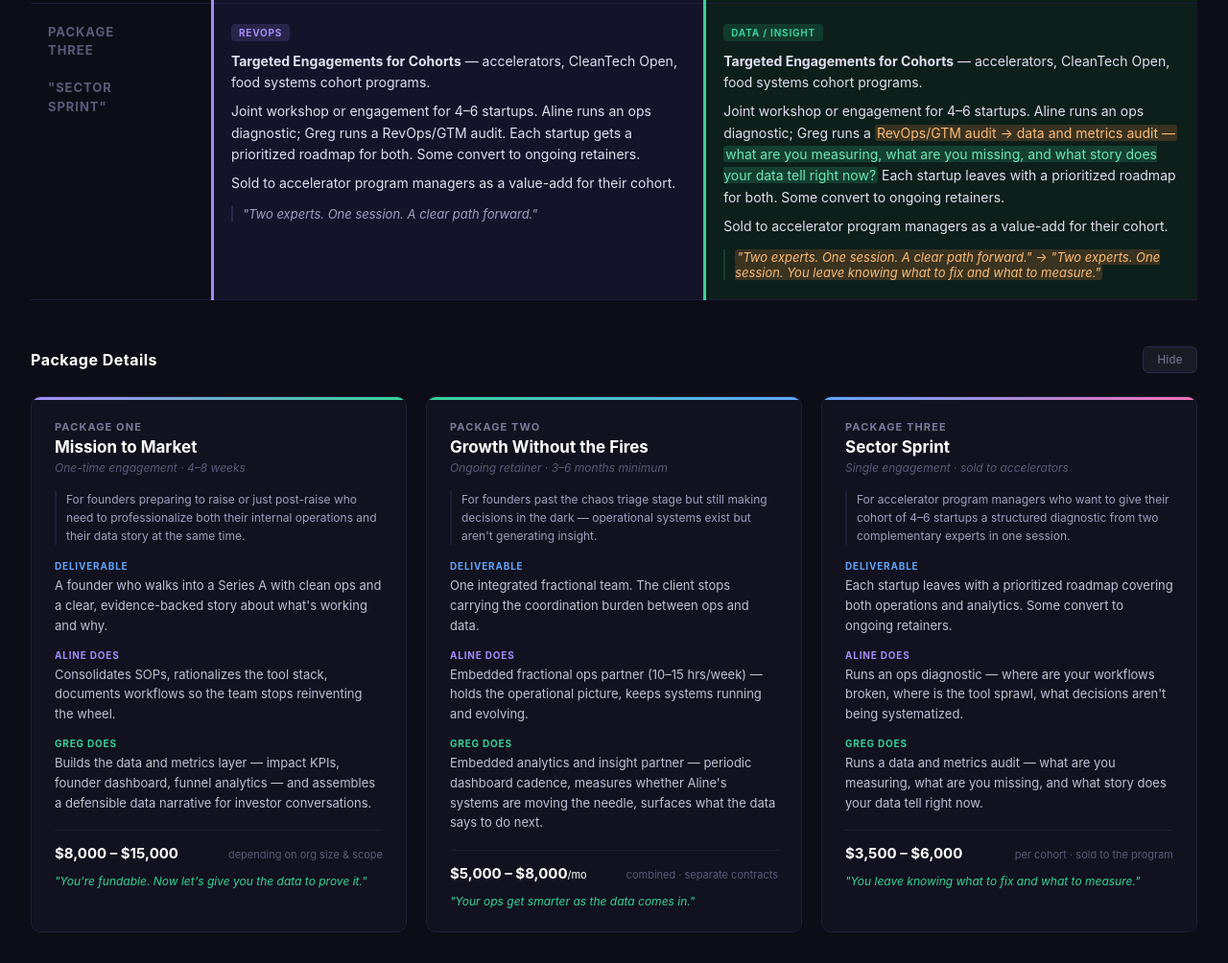
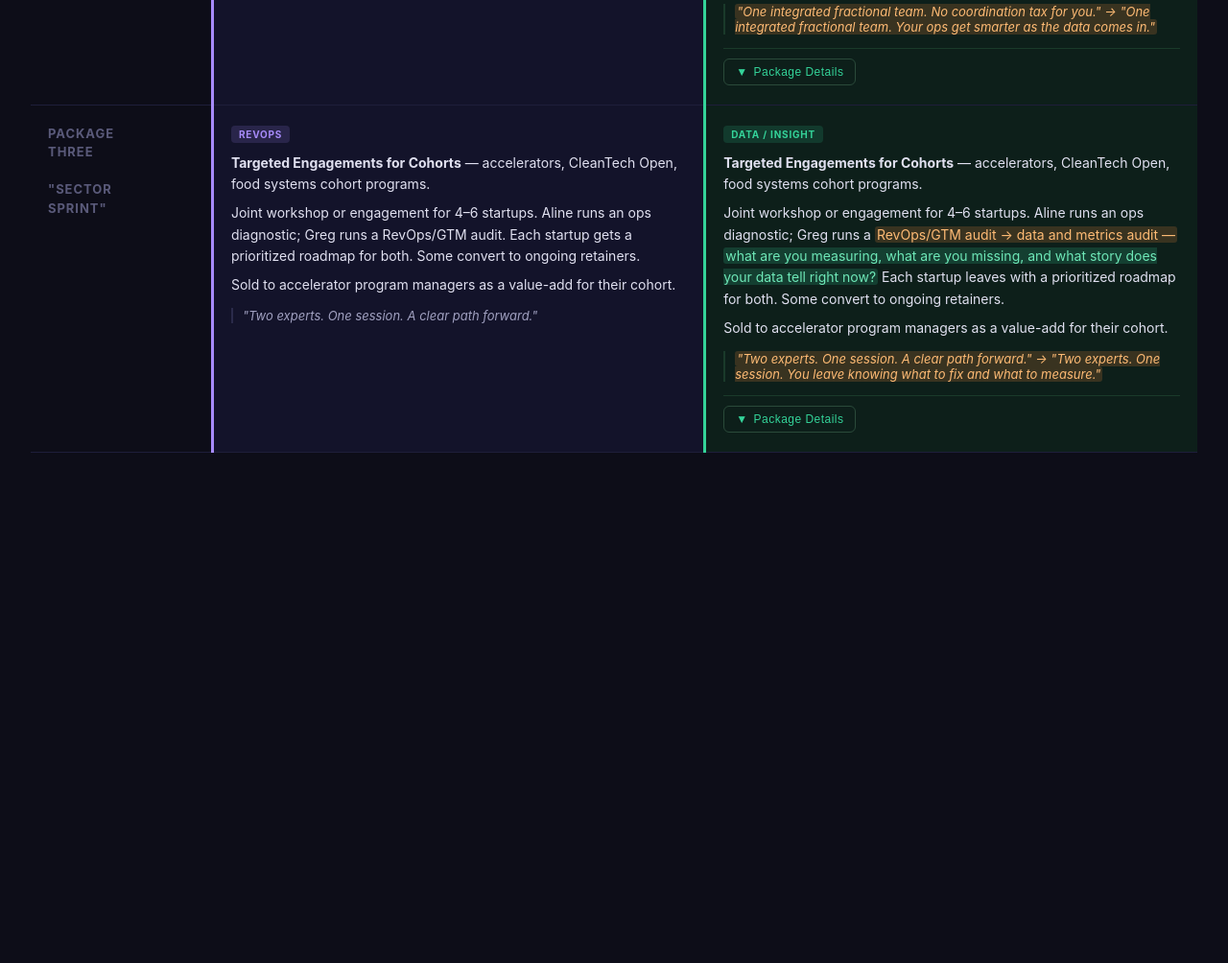
Before and after one commit to SpaceViking4/aline-partnership, a plain HTML site: page index.html in a window 1280 px wide. Shown: the part 1241-2245 px from the top of the page at 96% size. After the commit the page ends 1745 px from the top, so only its background shows below. Drawn offline with Linux system fonts and the light colour scheme.

Commit message:
Add collapsible package details to data column

```diff
--- a/index.html
+++ b/index.html
@@ -118,112 +118,68 @@
     padding: 0 2px;
   }
 
-  /* PACKAGE CARDS */
-  .packages-section {
-    margin-top: 48px;
+  /* DROPDOWN STYLES */
+  .pkg-toggle {
+    margin-top: 14px;
+    border-top: 1px solid #1a3a2a;
+    padding-top: 10px;
   }
-  .packages-header {
+  .pkg-toggle-btn {
+    background: none;
+    border: 1px solid #2a4a3a;
+    color: #34d399;
+    font-size: 12px;
+    padding: 6px 12px;
+    border-radius: 6px;
+    cursor: pointer;
     display: flex;
     align-items: center;
-    justify-content: space-between;
-    margin-bottom: 24px;
-  }
-  .packages-title {
-    font-size: 16px;
-    font-weight: 700;
-    color: #ffffff;
-    letter-spacing: 0.03em;
-  }
-  .toggle-btn {
-    background: rgba(255,255,255,0.06);
-    border: 1px solid #2a2a4a;
-    color: #7a7a9a;
-    font-size: 12px;
-    padding: 6px 14px;
-    border-radius: 6px;
-    cursor: pointer;
+    gap: 6px;
     letter-spacing: 0.04em;
   }
-  .toggle-btn:hover { background: rgba(255,255,255,0.1); color: #e0e0f0; }
-  .packages-grid {
-    display: grid;
-    grid-template-columns: repeat(3, 1fr);
-    gap: 20px;
+  .pkg-toggle-btn:hover { background: rgba(52,211,153,0.08); }
+  .pkg-toggle-btn .arrow {
+    display: inline-block;
+    transition: transform 0.2s;
   }
-  .pkg-card {
-    background: #11111f;
-    border: 1px solid #1e1e3a;
-    border-radius: 10px;
-    padding: 24px;
-    position: relative;
-    overflow: hidden;
+  .pkg-toggle-btn.open .arrow { transform: rotate(180deg); }
+  .pkg-details {
+    display: none;
+    margin-top: 14px;
+    background: rgba(0,0,0,0.2);
+    border-radius: 8px;
+    padding: 16px;
+    border: 1px solid #1a3a2a;
   }
-  .pkg-card::before {
-    content: '';
-    position: absolute;
-    top: 0; left: 0; right: 0;
-    height: 3px;
-  }
-  .pkg-card.p1::before { background: linear-gradient(90deg, #a78bfa, #34d399); }
-  .pkg-card.p2::before { background: linear-gradient(90deg, #34d399, #60a5fa); }
-  .pkg-card.p3::before { background: linear-gradient(90deg, #60a5fa, #f472b6); }
-  .pkg-name {
-    font-size: 11px;
-    font-weight: 700;
-    letter-spacing: 0.1em;
-    text-transform: uppercase;
-    color: #7a7a9a;
-    margin-bottom: 4px;
-  }
-  .pkg-title {
-    font-size: 17px;
-    font-weight: 700;
-    color: #ffffff;
-    margin-bottom: 4px;
-  }
-  .pkg-type {
-    font-size: 12px;
-    color: #5a5a7a;
-    margin-bottom: 16px;
-    font-style: italic;
-  }
-  .pkg-who {
-    font-size: 12px;
-    color: #a0a0c0;
-    margin-bottom: 16px;
-    line-height: 1.6;
-    border-left: 2px solid #1e1e3a;
-    padding-left: 10px;
-  }
-  .pkg-row {
-    margin-bottom: 14px;
-  }
+  .pkg-details.open { display: block; }
+  .pkg-row { margin-bottom: 12px; }
+  .pkg-row:last-child { margin-bottom: 0; }
   .pkg-row-label {
     font-size: 10px;
     font-weight: 700;
     text-transform: uppercase;
     letter-spacing: 0.08em;
-    margin-bottom: 4px;
+    margin-bottom: 3px;
   }
   .pkg-row-label.aline { color: #a78bfa; }
   .pkg-row-label.greg  { color: #34d399; }
   .pkg-row-label.deliverable { color: #60a5fa; }
   .pkg-row p {
-    font-size: 13px;
+    font-size: 12px;
     color: #c0c0d8;
     margin: 0;
     line-height: 1.6;
   }
   .pkg-price {
-    margin-top: 18px;
-    padding-top: 14px;
-    border-top: 1px solid #1e1e3a;
+    margin-top: 12px;
+    padding-top: 10px;
+    border-top: 1px solid #1a3a2a;
     display: flex;
     align-items: baseline;
     justify-content: space-between;
   }
   .pkg-price-amount {
-    font-size: 15px;
+    font-size: 14px;
     font-weight: 700;
     color: #ffffff;
   }
@@ -232,7 +188,7 @@
     color: #5a5a7a;
   }
   .pkg-tagline {
-    margin-top: 12px;
+    margin-top: 10px;
     font-style: italic;
     font-size: 12px;
     color: #34d399;
@@ -293,6 +249,32 @@
         <p>Aline consolidates SOPs, tools, and team workflows. Greg builds the <span class="changed">revenue infrastructure: CRM setup, lead lifecycle, outreach sequencing, pipeline visibility → data and metrics layer:</span> <span class="added">impact KPIs, a founder dashboard, funnel analytics, and a data story the founder can walk into a Series A conversation with confidence.</span></p>
         <p>Deliverable: a founder with clean ops <em>and</em> a <span class="changed">functioning GTM → clear, defensible data narrative for investors and partners</span>.</p>
         <div class="positioning-data"><span class="changed">"You're fundable. Now let's make you operable and scalable." → "You're fundable. Now let's give you the data to prove it."</span></div>
+
+        <!-- DROPDOWN P1 -->
+        <div class="pkg-toggle">
+          <button class="pkg-toggle-btn" onclick="togglePkg('pkg1', this)">
+            <span class="arrow">▼</span> Package Details
+          </button>
+          <div class="pkg-details" id="pkg1">
+            <div class="pkg-row">
+              <div class="pkg-row-label deliverable">Deliverable</div>
+              <p>A founder who walks into a Series A with clean ops and a clear, evidence-backed story about what's working and why.</p>
+            </div>
+            <div class="pkg-row">
+              <div class="pkg-row-label aline">Aline Does</div>
+              <p>Consolidates SOPs, rationalizes the tool stack, documents workflows so the team stops reinventing the wheel.</p>
+            </div>
+            <div class="pkg-row">
+              <div class="pkg-row-label greg">Greg Does</div>
+              <p>Builds the data and metrics layer — impact KPIs, founder dashboard, funnel analytics — and assembles a defensible data narrative for investor conversations.</p>
+            </div>
+            <div class="pkg-price">
+              <div class="pkg-price-amount">$8,000 – $15,000</div>
+              <div class="pkg-price-note">one-time · 4–8 weeks</div>
+            </div>
+            <div class="pkg-tagline">"You're fundable. Now let's give you the data to prove it."</div>
+          </div>
+        </div>
       </td>
     </tr>
 
@@ -312,6 +294,32 @@
         <p>Paired fractional engagement — Aline at her Kickstart or Partner tier, Greg <span class="changed">at a matching scope → embedded as the analytics and insight partner</span>. Weekly syncs between both so <span class="changed">nothing falls between ops and GTM → operational improvements are measured and visible</span>. The client gets <span class="changed">one integrated team, not two consultants who don't talk → clean systems <em>and</em> a feedback loop that shows whether those systems are moving the needle</span>.</p>
         <p>Pricing: bundled at a slight discount vs. hiring each separately; each maintains own client contract.</p>
         <div class="positioning-data"><span class="changed">"One integrated fractional team. No coordination tax for you." → "One integrated fractional team. Your ops get smarter as the data comes in."</span></div>
+
+        <!-- DROPDOWN P2 -->
+        <div class="pkg-toggle">
+          <button class="pkg-toggle-btn" onclick="togglePkg('pkg2', this)">
+            <span class="arrow">▼</span> Package Details
+          </button>
+          <div class="pkg-details" id="pkg2">
+            <div class="pkg-row">
+              <div class="pkg-row-label deliverable">Deliverable</div>
+              <p>One integrated fractional team. The client stops carrying the coordination burden between ops and data.</p>
+            </div>
+            <div class="pkg-row">
+              <div class="pkg-row-label aline">Aline Does</div>
+              <p>Embedded fractional ops partner (10–15 hrs/week) — holds the operational picture, keeps systems running and evolving.</p>
+            </div>
+            <div class="pkg-row">
+              <div class="pkg-row-label greg">Greg Does</div>
+              <p>Embedded analytics and insight partner — periodic dashboard cadence, measures whether Aline's systems are moving the needle, surfaces what the data says to do next.</p>
+            </div>
+            <div class="pkg-price">
+              <div class="pkg-price-amount">$5,000 – $8,000<span style="font-size:11px;font-weight:400;">/mo</span></div>
+              <div class="pkg-price-note">retainer · 3–6 months minimum</div>
+            </div>
+            <div class="pkg-tagline">"Your ops get smarter as the data comes in."</div>
+          </div>
+        </div>
       </td>
     </tr>
 
@@ -331,86 +339,23 @@
         <p>Joint workshop or engagement for 4–6 startups. Aline runs an ops diagnostic; Greg runs a <span class="changed">RevOps/GTM audit → data and metrics audit —</span> <span class="added">what are you measuring, what are you missing, and what story does your data tell right now?</span> Each startup leaves with a prioritized roadmap for both. Some convert to ongoing retainers.</p>
         <p>Sold to accelerator program managers as a value-add for their cohort.</p>
         <div class="positioning-data"><span class="changed">"Two experts. One session. A clear path forward." → "Two experts. One session. You leave knowing what to fix and what to measure."</span></div>
-      </td>
-    </tr>
 
-  </tbody>
-</table>
-
-<!-- PACKAGE CARDS SECTION -->
-<div class="packages-section">
-  <div class="packages-header">
-    <div class="packages-title">Package Details</div>
-    <button class="toggle-btn" onclick="togglePackages()">Hide</button>
-  </div>
-  <div class="packages-grid" id="packagesGrid">
-
-    <!-- PACKAGE 1 CARD -->
-    <div class="pkg-card p1">
-      <div class="pkg-name">Package One</div>
-      <div class="pkg-title">Mission to Market</div>
-      <div class="pkg-type">One-time engagement · 4–8 weeks</div>
-      <div class="pkg-who">For founders preparing to raise or just post-raise who need to professionalize both their internal operations and their data story at the same time.</div>
-      <div class="pkg-row">
-        <div class="pkg-row-label deliverable">Deliverable</div>
-        <p>A founder who walks into a Series A with clean ops and a clear, evidence-backed story about what's working and why.</p>
-      </div>
-      <div class="pkg-row">
-        <div class="pkg-row-label aline">Aline does</div>
-        <p>Consolidates SOPs, rationalizes the tool stack, documents workflows so the team stops reinventing the wheel.</p>
-      </div>
-      <div class="pkg-row">
-        <div class="pkg-row-label greg">Greg does</div>
-        <p>Builds the data and metrics layer — impact KPIs, founder dashboard, funnel analytics — and assembles a defensible data narrative for investor conversations.</p>
-      </div>
-      <div class="pkg-price">
-        <div class="pkg-price-amount">$8,000 – $15,000</div>
-        <div class="pkg-price-note">depending on org size &amp; scope</div>
-      </div>
-      <div class="pkg-tagline">"You're fundable. Now let's give you the data to prove it."</div>
-    </div>
-
-    <!-- PACKAGE 2 CARD -->
-    <div class="pkg-card p2">
-      <div class="pkg-name">Package Two</div>
-      <div class="pkg-title">Growth Without the Fires</div>
-      <div class="pkg-type">Ongoing retainer · 3–6 months minimum</div>
-      <div class="pkg-who">For founders past the chaos triage stage but still making decisions in the dark — operational systems exist but aren't generating insight.</div>
-      <div class="pkg-row">
-        <div class="pkg-row-label deliverable">Deliverable</div>
-        <p>One integrated fractional team. The client stops carrying the coordination burden between ops and data.</p>
-      </div>
-      <div class="pkg-row">
-        <div class="pkg-row-label aline">Aline does</div>
-        <p>Embedded fractional ops partner (10–15 hrs/week) — holds the operational picture, keeps systems running and evolving.</p>
-      </div>
-      <div class="pkg-row">
-        <div class="pkg-row-label greg">Greg does</div>
-        <p>Embedded analytics and insight partner — periodic dashboard cadence, measures whether Aline's systems are moving the needle, surfaces what the data says to do next.</p>
-      </div>
-      <div class="pkg-price">
-        <div class="pkg-price-amount">$5,000 – $8,000<span style="font-size:11px;font-weight:400;">/mo</span></div>
-        <div class="pkg-price-note">combined · separate contracts</div>
-      </div>
-      <div class="pkg-tagline">"Your ops get smarter as the data comes in."</div>
-    </div>
-
-    <!-- PACKAGE 3 CARD -->
-    <div class="pkg-card p3">
-      <div class="pkg-name">Package Three</div>
-      <div class="pkg-title">Sector Sprint</div>
-      <div class="pkg-type">Single engagement · sold to accelerators</div>
-      <div class="pkg-who">For accelerator program managers who want to give their cohort of 4–6 startups a structured diagnostic from two complementary experts in one session.</div>
+        <!-- DROPDOWN P3 -->
+        <div class="pkg-toggle">
+          <button class="pkg-toggle-btn" onclick="togglePkg('pkg3', this)">
+            <span class="arrow">▼</span> Package Details
+          </button>
+          <div class="pkg-details" id="pkg3">
             <div class="pkg-row">
               <div class="pkg-row-label deliverable">Deliverable</div>
               <p>Each startup leaves with a prioritized roadmap covering both operations and analytics. Some convert to ongoing retainers.</p>
             </div>
             <div class="pkg-row">
-        <div class="pkg-row-label aline">Aline does</div>
+              <div class="pkg-row-label aline">Aline Does</div>
               <p>Runs an ops diagnostic — where are your workflows broken, where is the tool sprawl, what decisions aren't being systematized.</p>
             </div>
             <div class="pkg-row">
-        <div class="pkg-row-label greg">Greg does</div>
+              <div class="pkg-row-label greg">Greg Does</div>
               <p>Runs a data and metrics audit — what are you measuring, what are you missing, and what story does your data tell right now.</p>
             </div>
             <div class="pkg-price">
@@ -419,21 +364,19 @@
             </div>
             <div class="pkg-tagline">"You leave knowing what to fix and what to measure."</div>
           </div>
+        </div>
+      </td>
+    </tr>
 
-  </div>
-</div>
+  </tbody>
+</table>
 
 <script>
-  function togglePackages() {
-    const grid = document.getElementById('packagesGrid');
-    const btn = document.querySelector('.toggle-btn');
-    if (grid.style.display === 'none') {
-      grid.style.display = 'grid';
-      btn.textContent = 'Hide';
-    } else {
-      grid.style.display = 'none';
-      btn.textContent = 'Show Package Details';
-    }
+  function togglePkg(id, btn) {
+    const details = document.getElementById(id);
+    const isOpen = details.classList.contains('open');
+    details.classList.toggle('open');
+    btn.classList.toggle('open');
   }
 </script>
 
```
Lines whose indentation alone changed are shown as unchanged.
